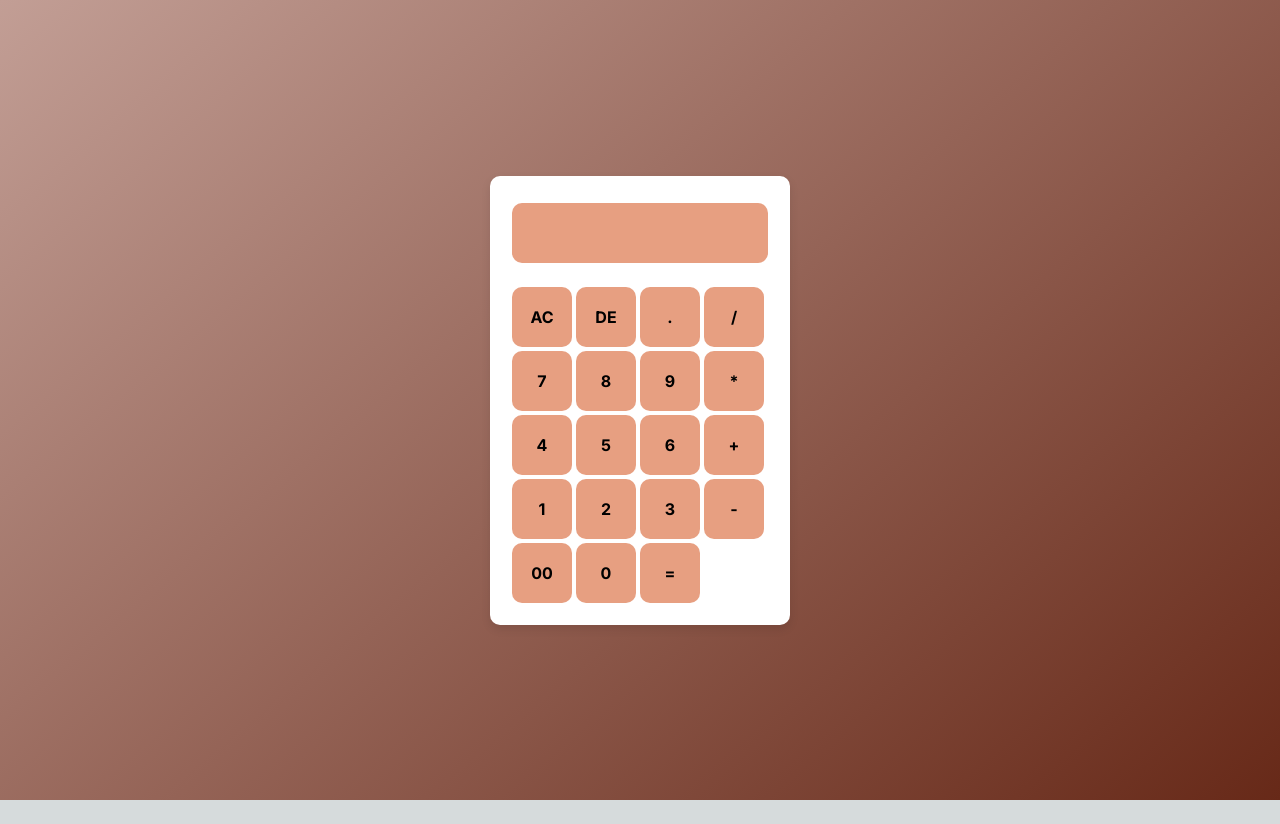
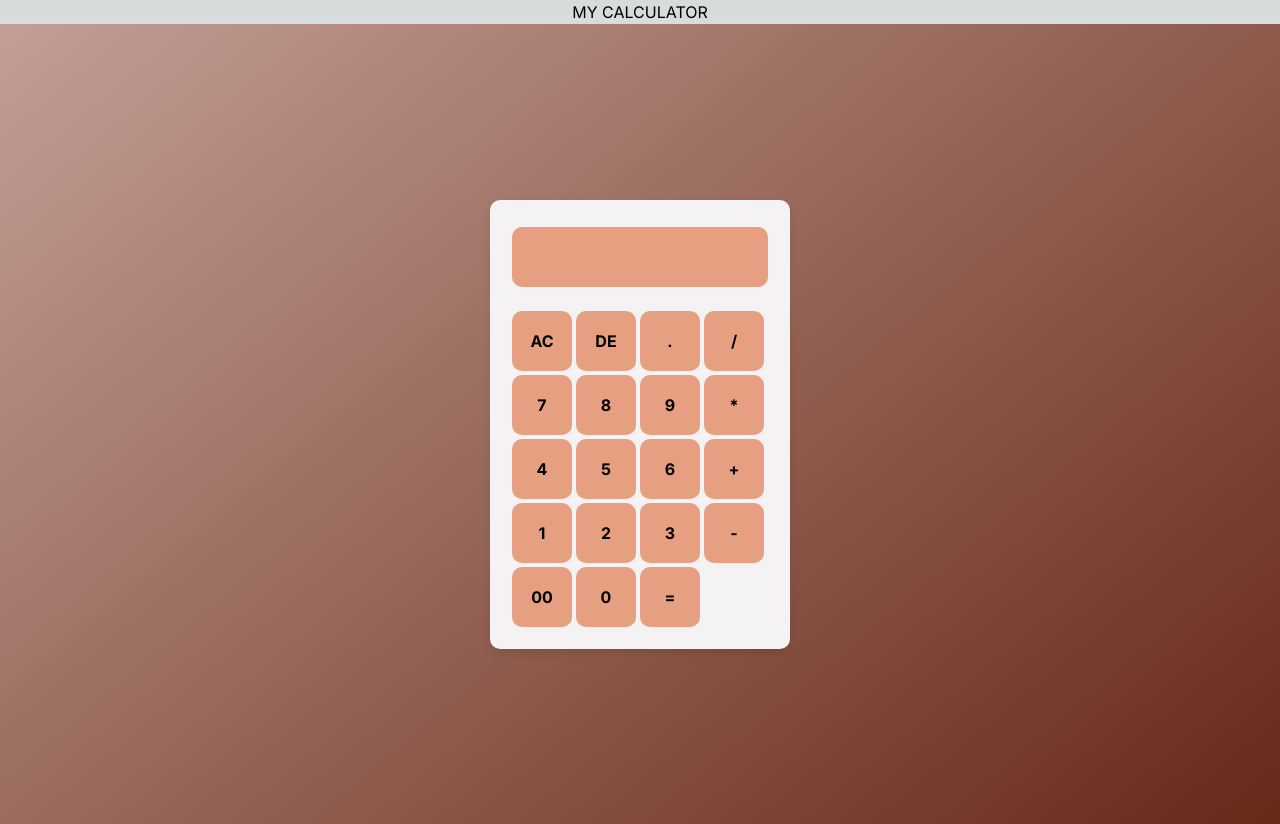
Before and after one commit to anupama12sg/calci, a Next.js app: page / in a window 1280 px wide. Before the commit the page ends 800 px from the top, so only its background shows below. Built offline with nearby package versions, Linux system fonts and the light colour scheme.

Commit message:
added the title of proj

```diff
--- a/src/app/globals.css
+++ b/src/app/globals.css
@@ -30,13 +30,13 @@ body {
   align-items: center;
   justify-content: center;
   background: linear-gradient(140deg, rgb(194, 158, 149), rgb(103, 41, 24));
-  color: black;
+  color: rgb(91, 15, 15);
 }
 
 .calculator {
   padding: 20px;
   border-radius: 10px;
-  background-color: white;
+  background-color: rgb(244, 242, 242);
   box-shadow: 0 4px 10px rgba(0, 0, 0, 0.1);
   max-width: 300px;
   width: 100%;
--- a/src/app/page.js
+++ b/src/app/page.js
@@ -22,7 +22,7 @@ export default function Home() {
   };
 
   return (
-    <div className="container">
+    <><h1><center>MY CALCULATOR</center></h1><div className="container">
       <div className="calculator">
         <form action="">
           <div className="display">
@@ -59,6 +59,6 @@ export default function Home() {
           </div>
         </form>
       </div>
-    </div>
+    </div></>
   );
 }
```
